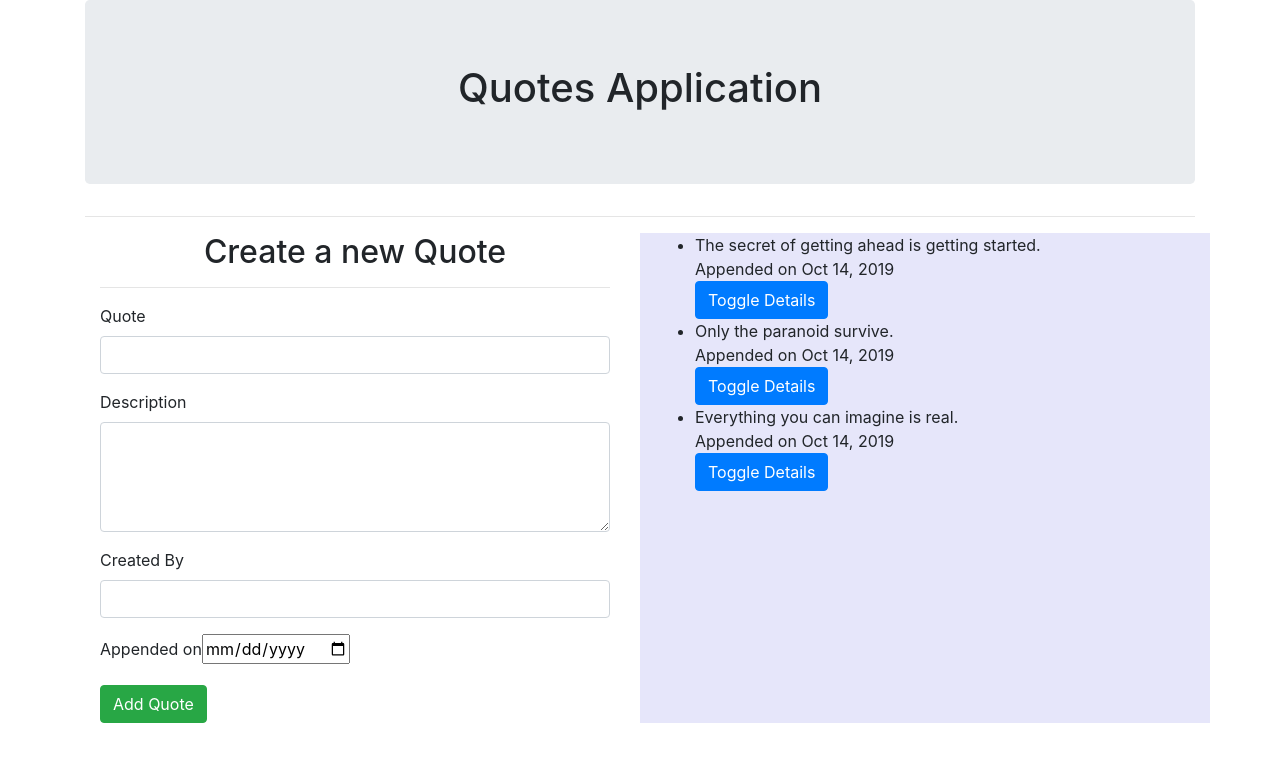
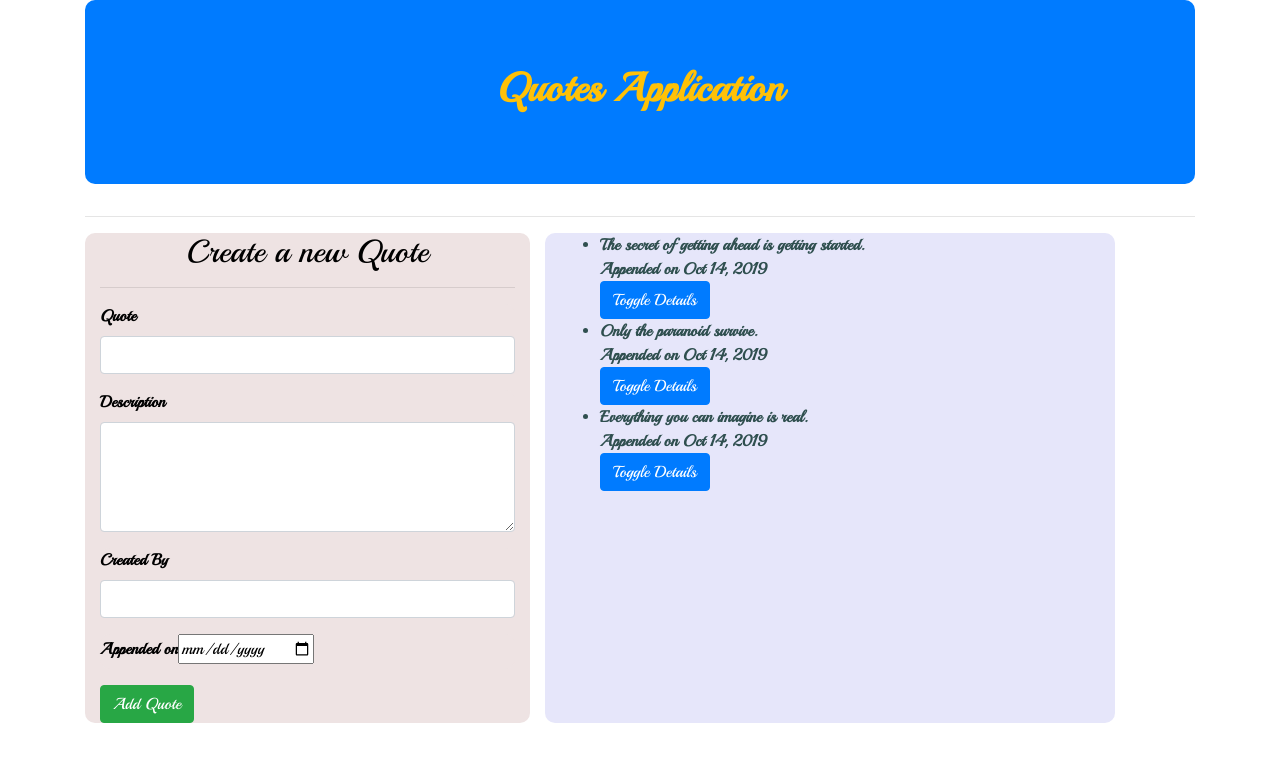
Before and after one commit to wikky2012/QuoteApp, an Angular app: page / in a window 1280 px wide. Shown: the top 762 px of the page. Built offline with nearby package versions, Linux system fonts and the light colour scheme.

Commit message:
did styling

```diff
--- a/src/app/quote-detail/quote-detail.component.css
+++ b/src/app/quote-detail/quote-detail.component.css
@@ -0,0 +1,8 @@
+@import url('https://fonts.googleapis.com/css2?family=Kaushan+Script&display=swap');
+div{
+    font-family: 'Kaushan Script', cursive;
+    padding: 10px;
+    border-radius: 10px;
+    color:white;
+    background-color: black;
+}
--- a/src/app/quote-detail/quote-detail.component.html
+++ b/src/app/quote-detail/quote-detail.component.html
@@ -1,6 +1,8 @@
+<div>
 <p>{{quote.description}}</p>
 <p>This quote wa appended on {{quote.completeDate|dateCount}} days ago</p>
 <p >Created By: {{quote.submittedBy}}</p>
 <i (click) = 'upVote()' class ="fas fa-thumbs-up">{{numberOfLikes}}</i>
 <i (click) = 'downVote()' class ="fas fa-thumbs-down pl-3">{{numberOfDislike}}</i><br>
 <button (click)= 'quoteDelete(true)'  class="btn btn-danger">Delete Quote</button>
+</div>
--- a/src/app/quote-form/quote-form.component.css
+++ b/src/app/quote-form/quote-form.component.css
@@ -0,0 +1,17 @@
+@import url('https://fonts.googleapis.com/css2?family=Crete+Round:ital@1&family=Kaushan+Script&display=swap');
+body{
+    font-family: 'Crete Round', serif;
+font-family: 'Kaushan Script', cursive;
+    color: white;
+}
+div{
+    color: black;
+    background-color: rgb(238, 227, 227);
+    border-radius: 10px;
+}
+.form-control{
+    background-color: white;
+}
+.alert-danger{
+    background-color: hotpink;
+}
--- a/src/app/quote/quote.component.css
+++ b/src/app/quote/quote.component.css
@@ -0,0 +1,16 @@
+
+@import url('https://fonts.googleapis.com/css2?family=Marck+Script&family=Playball&family=Sacramento&display=swap');
+body{
+
+}
+h1{
+    font-weight: bolder;
+}
+.col-md-6{
+    color: darkslategray;
+}
+div{
+    font-weight: bolder;
+    font-family: 'Playball', cursive;
+    border-radius: 10px;
+}
--- a/src/app/quote/quote.component.html
+++ b/src/app/quote/quote.component.html
@@ -1,10 +1,10 @@
 <div class="container">
-<div class="jumbotron text-center blue-grey lighten-5">
+<div class="jumbotron text-center bg-primary text-warning">
   <h1>Quotes Application</h1>
 </div>
     <hr>
     <div class="row">
-      <div class="col-md-6">
+      <div class="col-md-5">
         <app-quote-form (addQuote)="addNewQuote($event)"></app-quote-form>
       </div>
 
--- a/src/styles.css
+++ b/src/styles.css
@@ -1 +1 @@
-@import "~bootstrap/dist/css/bootstrap.css"
+@import "~bootstrap/dist/css/bootstrap.css";
```
Also changed, not shown: src/assets/images/bg.jpeg (added).
